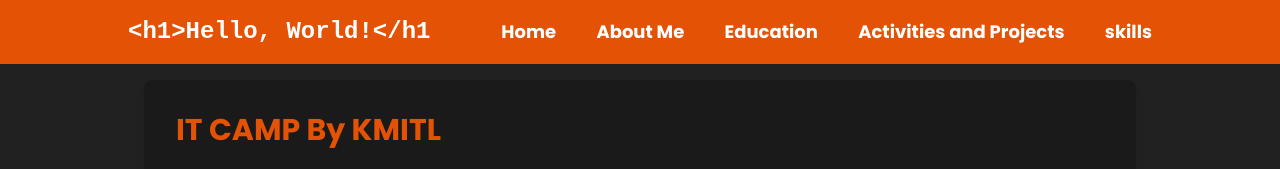
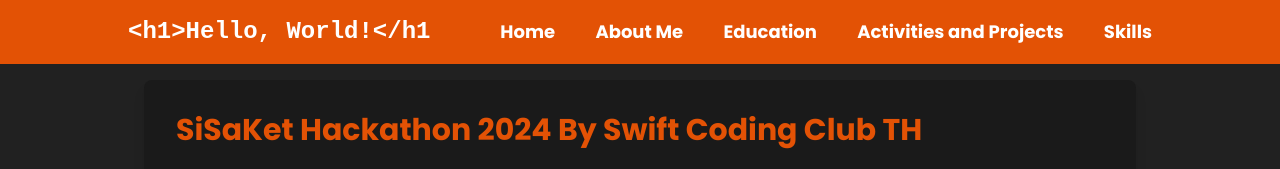
Before and after one commit to Powza72/Landing-Page, a plain HTML site: page swift.html in a window 1280 px wide. Shown: the top 169 px of the page. Drawn offline with nearby package versions, Linux system fonts and the light colour scheme.

Commit message:
อัปเดตเนื้อหา/ไฟล์ล่าสุด

```diff
--- a/itcamp.html
+++ b/swift.html
@@ -89,7 +89,7 @@
         <a
           href="#"
           class="text-base lg:text-lg font-bold ml-5 lg:ml-9 hover:text-gold transition-colors"
-          >skills</a
+          >Skills</a
         >
       </nav>
     </header>
@@ -124,7 +124,7 @@
         <a
           href="#skills"
           class="text-xl font-bold hover:text-gold transition-colors"
-          >skills</a
+          >Skills</a
         >
       </nav>
     </div>
@@ -135,7 +135,7 @@
       <section id="projects" class="max-w-5xl mx-auto bg-dark rounded-lg shadow-lg p-8">
         <!-- Title -->
         <h1 class="text-3xl font-bold text-orange mb-6">
-          IT CAMP By KMITL
+          SiSaKet Hackathon 2024 By Swift Coding Club TH
         </h1>
 
         <div class="flex flex-col lg:flex-row gap-8">
```
Also changed, not shown: Coding.html (+2 -2 lines), index.html (+3 -3 lines).
